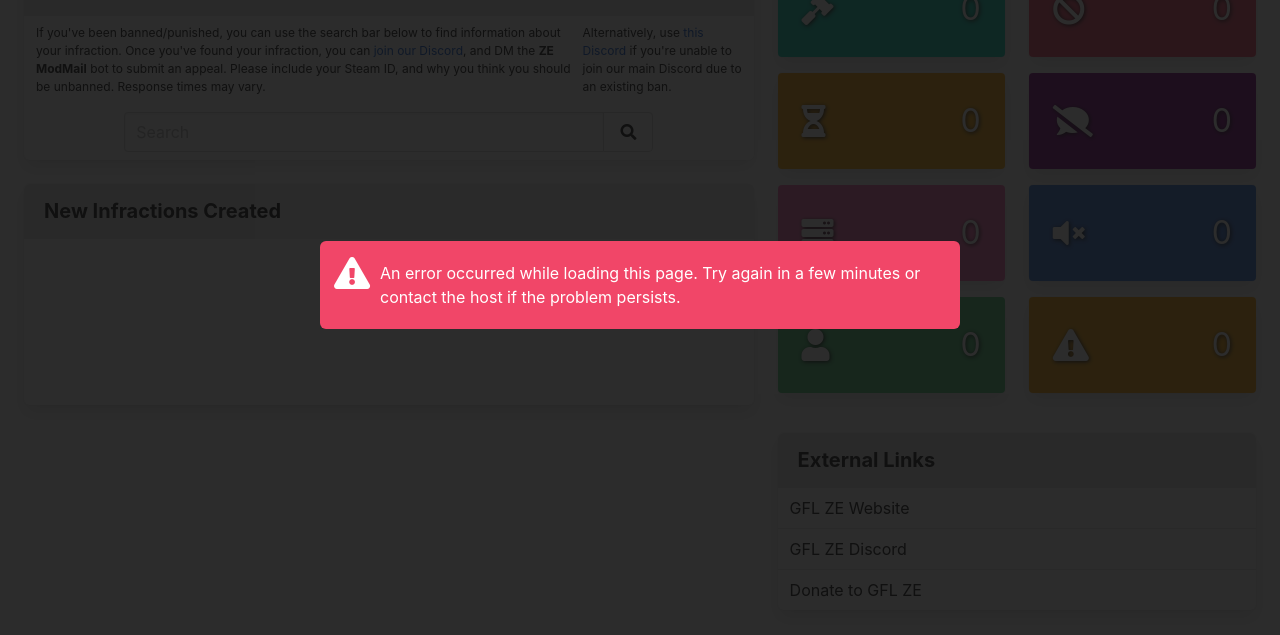
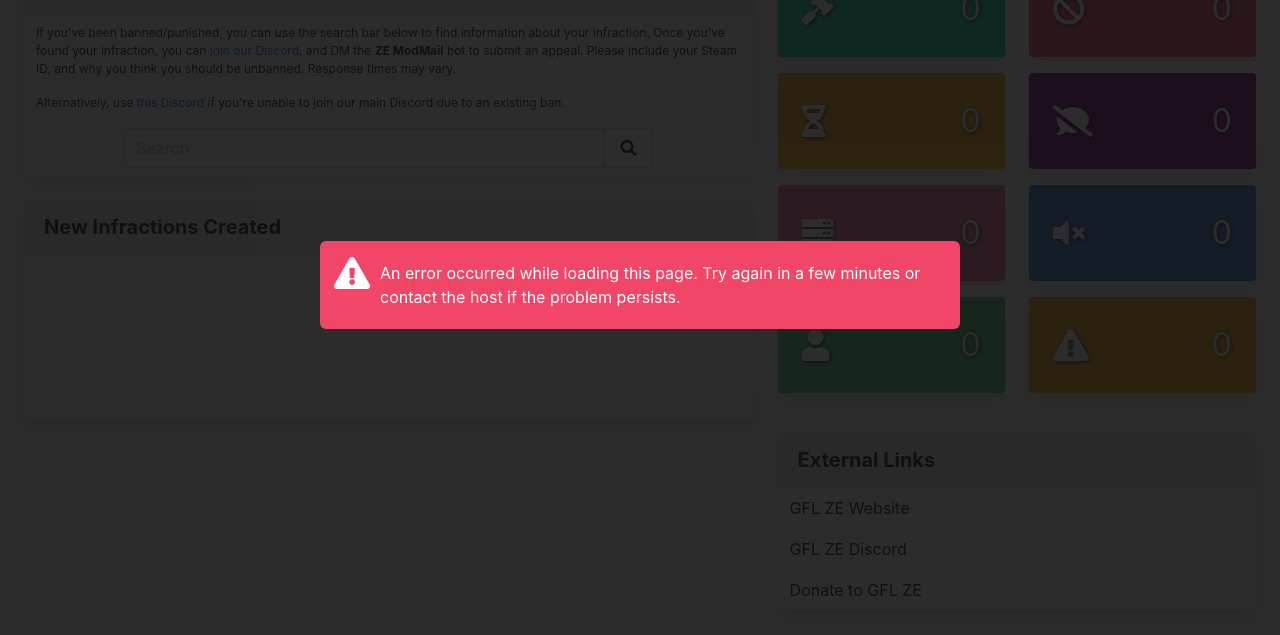
Before and after one commit to gflze/GFLBans, a Python web app: template templates/pages/index.html in a window 1280 px wide. Shown: the part 115-750 px from the top of the page. Run offline with Jinja, Linux system fonts and the light colour scheme; the template is opened without the code that fills it: most values are stand-ins (such as "Sample title", 1, 10 or a date in 2020).

Commit message:
Fix formatting?

```diff
--- a/templates/pages/index.html
+++ b/templates/pages/index.html
@@ -19,6 +19,8 @@
                         <a class="has-text-{{theme['accent']}}" href="https://discord.gg/gflze">join our Discord</a>,
                         and DM the <b>ZE ModMail</b> bot to submit an appeal. Please include your Steam ID, and why you
                         think you should be unbanned. Response times may vary.</p>
+                </div>
+                <div class="panel-block {{theme['text-color']}} {{theme['background-secondary']}} no-bottom-border">
                     <p class="is-size-7 is-size-6-fullhd">Alternatively, use
                         <a class="has-text-{{theme['accent']}}" href="https://discord.gg/Hmck6UnjWC">this Discord</a> if
                         you're unable to join our main Discord due to an existing ban.</p>
```
